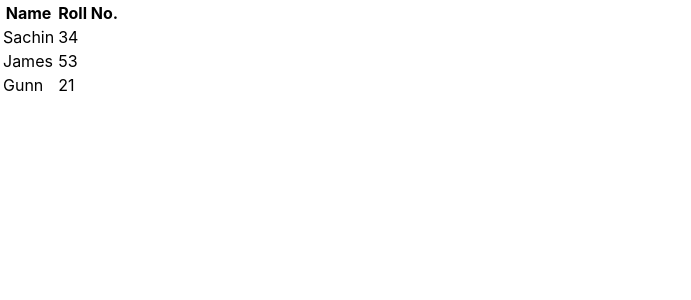
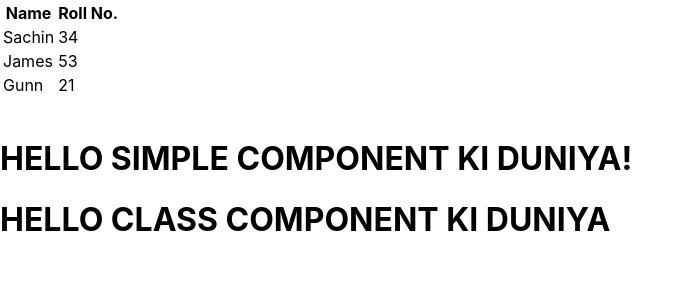
Before and after one commit to sachinpathak123/React-App, a React (Create React App) app in the folder react-app/: page / in a window 1280 px wide. Shown: the top 300 px of the page, without its empty margins (0-691 px from the left). Built offline with nearby package versions, Linux system fonts and the light colour scheme; the HTML template or start-up script is replaced by a standard one.

Commit message:
learnt simple component and class component and added those two files

```diff
--- a/react-app/src/App.js
+++ b/react-app/src/App.js
@@ -1,11 +1,16 @@
 import React, { Component } from 'react'
-import Table from './Table'
+import Table from './Table';
+import SimpleComponent from './SimpleComp';
+import Comp from './ClassComp';
 class App extends Component {
   render() {
     return (
       <>
       <div className="container">
         <Table />
+        <br />
+        <SimpleComponent />
+        <Comp />
       </div>
       </>
     )
--- /dev/null
+++ b/react-app/src/ClassComp.js
@@ -0,0 +1,10 @@
+import React,{Component} from "react";
+
+class Comp extends Component{
+    render(){
+        return(
+            <h1>HELLO CLASS COMPONENT KI DUNIYA</h1>
+        )
+    }
+}
+export default Comp;
--- /dev/null
+++ b/react-app/src/SimpleComp.js
@@ -0,0 +1,8 @@
+import React from 'react';
+const SimpleComponent = () => {
+
+        return (
+               <h1>HELLO SIMPLE COMPONENT KI DUNIYA!</h1>
+            )
+    }
+export default SimpleComponent;
```
